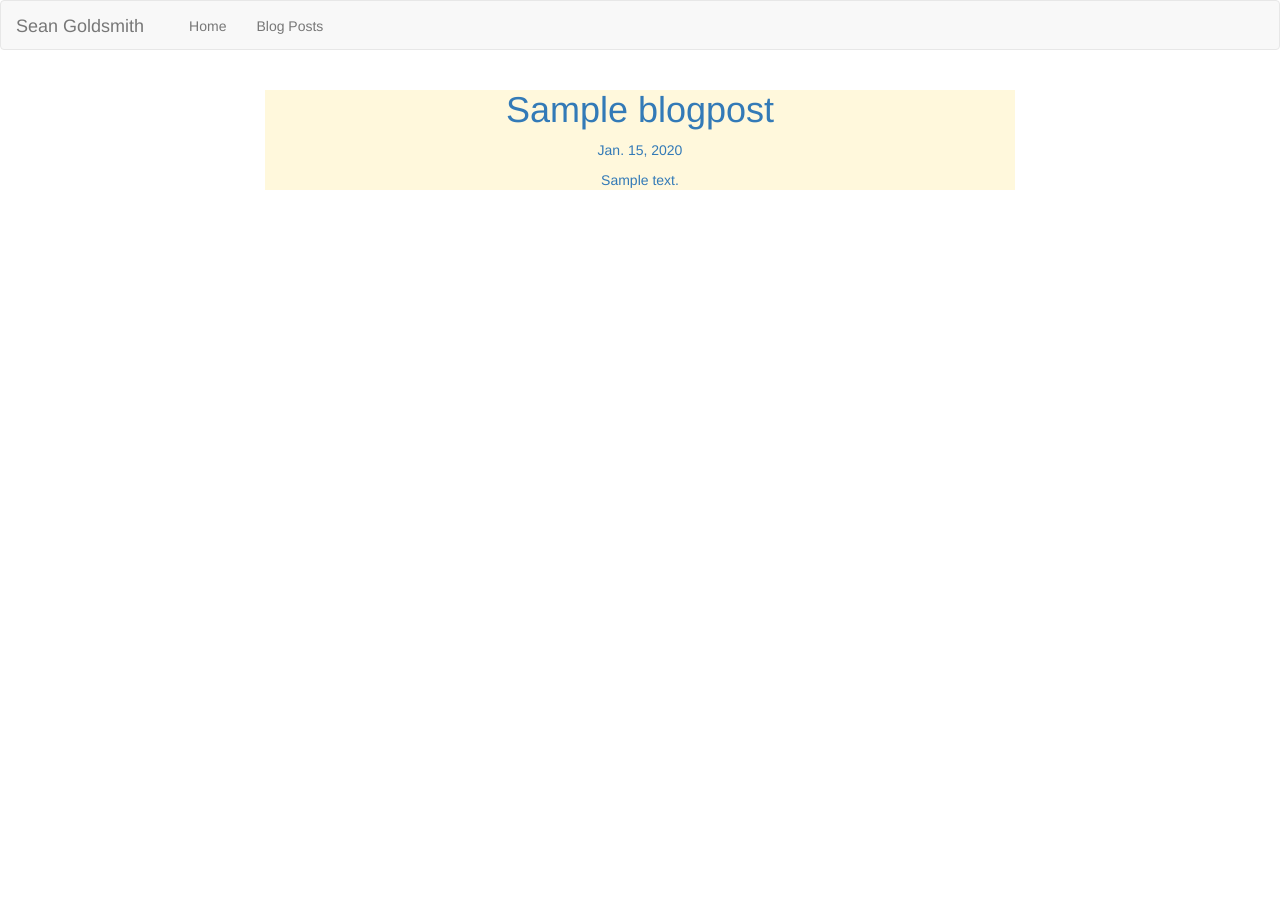
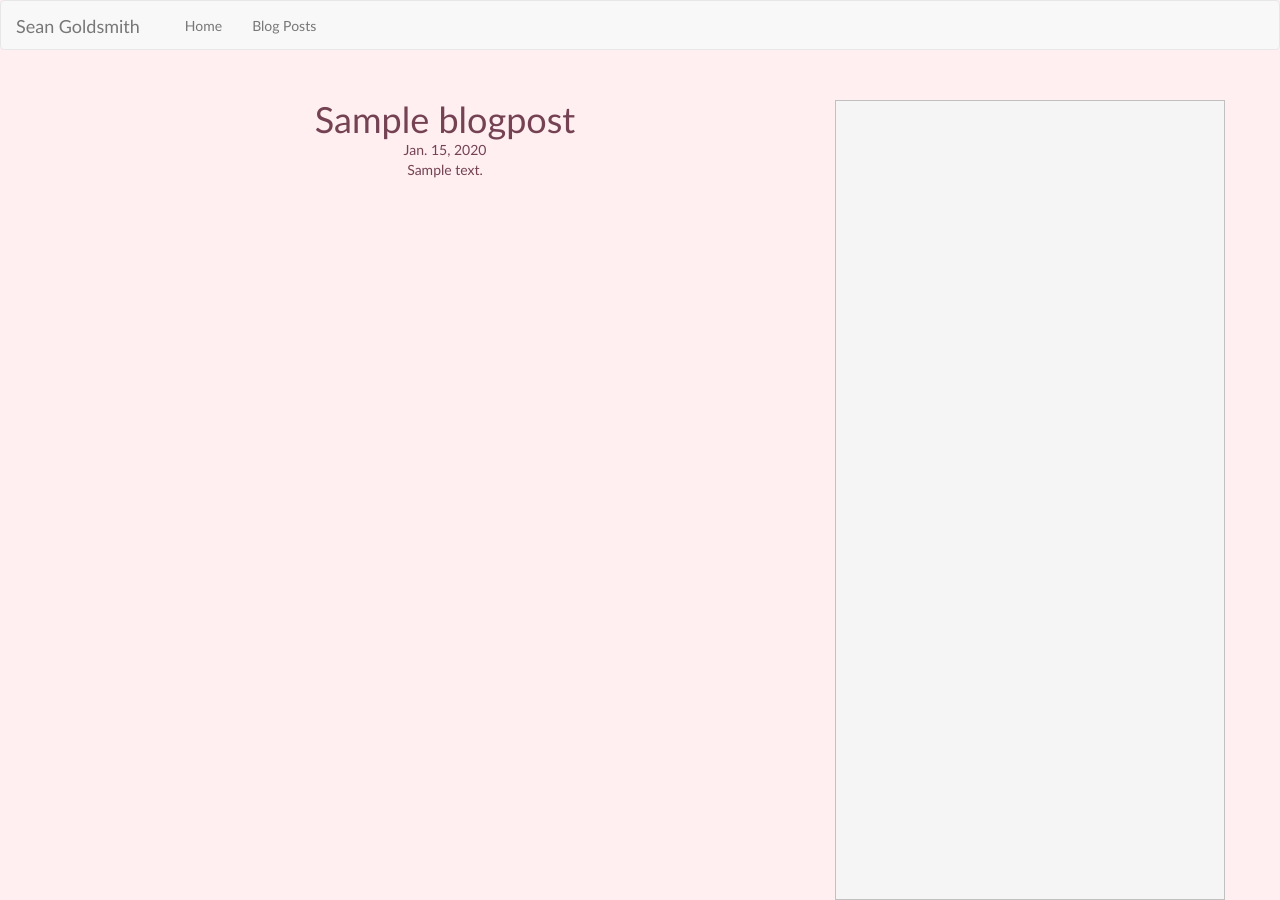
Before and after one commit to SeanGoldsmith/DjangoBlog, a Django app: page /Blog/BlogList/ in a window 1280 px wide. Before the commit the page ends 190 px from the top, so only its background shows below. Run offline with Django 3.2, Linux system fonts and the light colour scheme; tables that the repository leaves empty hold one stand-in row (values such as "Sample post"); some libraries are stand-ins or nearby versions.

Commit message:
Starting styling changes

```diff
--- a/DjangoBlog/Blog/static/Blog/styles.css
+++ b/DjangoBlog/Blog/static/Blog/styles.css
@@ -1,13 +1,23 @@
+
+#content {
+    background-color: #FFEFF1;
+    font-family: "Trebuchet MS", Helvetica, sans-serif;
+}
 .post-list {
-    color: rgb(62, 132, 172);
+    color: #744253;
 }
 
 .center-text {
     text-align: center;
+    margin: 0 0;
+}
+
+.light-grey {
+    background-color: rgb(223, 223, 223);
 }
 
 .background {
-    background-color: cornsilk;
+    background-color: #FFEFF1;
 }
 
 .text-field {
@@ -16,9 +26,12 @@
     height: 100px;
 }
 
-#anchor:hover {
+#anchor:hover, #anchor:active, #anchor:visited, #anchor:link{
     text-decoration: none;
     color: unset;
+}
+.mt-30 {
+    margin-top: 30px;
 }
 
 .navbar {
@@ -27,3 +40,9 @@
     height: 50px;
     background-color: black;
 }
+
+.sidebar {
+    background-color: rgb(245, 245, 245);
+    height: 100vh;
+    border: .5px solid rgb(192, 192, 192);
+}
--- a/DjangoBlog/Blog/templates/base.html
+++ b/DjangoBlog/Blog/templates/base.html
@@ -6,8 +6,9 @@
 {% load static %}
 <link rel="stylesheet" type="text/css" href="{% static 'Blog/styles.css' %}">
 <link rel="stylesheet" href="https://maxcdn.bootstrapcdn.com/bootstrap/3.3.7/css/bootstrap.min.css" integrity="sha384-BVYiiSIFeK1dGmJRAkycuHAHRg32OmUcww7on3RYdg4Va+PmSTsz/K68vbdEjh4u" crossorigin="anonymous">
-
+<body id='content'>
 {% include './partials/_navbar.html' %}
 {% block content %}
 {% endblock %}
+</body>
 </html>
--- a/DjangoBlog/Blog/templates/blogList.html
+++ b/DjangoBlog/Blog/templates/blogList.html
@@ -2,8 +2,8 @@
 
 {% block content %}
 <div class="container">
-    <div class="row">
-        <div class='col-md-8 col-md-offset-2 post-list'>
+    <div class="row mt-30">
+        <div class='col-md-8 post-list'>
             {% for datum in data %}
                 <a href={{datum.1}} id="anchor">
                     <div class="background">
@@ -15,6 +15,8 @@
                     </br>
             {% endfor %}
         </div>
+        <div class='col-md-4 sidebar'>
+        </div>
     </div>
 </div>
 
--- a/DjangoBlog/Blog/templates/home/home.html
+++ b/DjangoBlog/Blog/templates/home/home.html
@@ -3,15 +3,17 @@
 {% block content %}
 <h1 class='text-center text-uppercase'>Dev Blog</h1>
 
-<div class="container">
+<div class="container light-grey">
         <div class="row">
-            <div class='col-md-8 col-md-offset-2 post-list'>
+            <div class='col-md-8  post-list'>
                 <div class="background">
                     <h1 class="center-text">{{Post.post_title|safe}}</h1>
                     <p class="center-text">{{Post.post_date}}</p>
                     <p class="center-text">{{Post.post_text|safe}}</p>
                 </div>
             </div>
+            <div class='col-md-4 sidebar'>
+            </div>
         </div>
     </div>
 {% endblock %}
```
